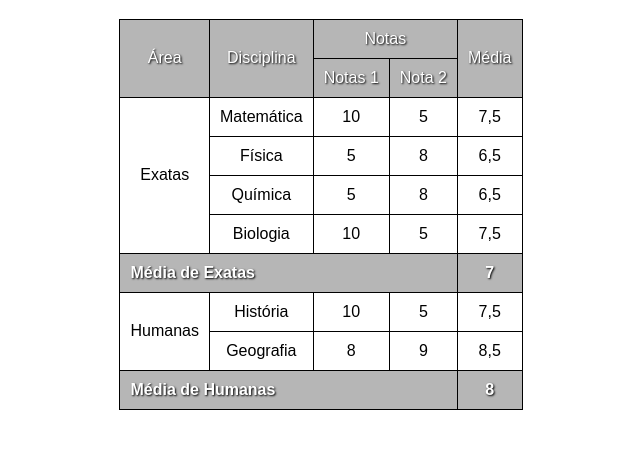
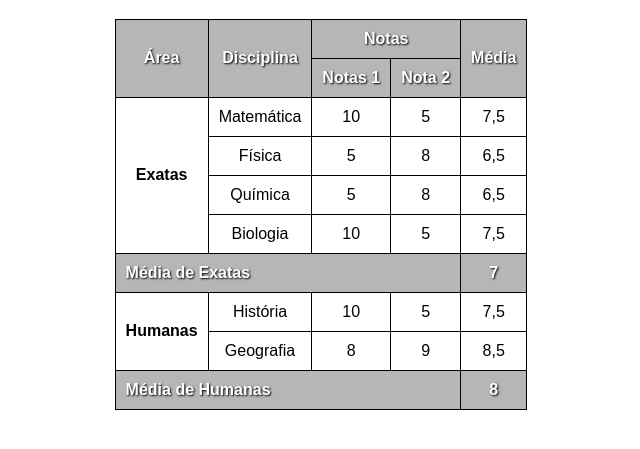
Before and after one commit to Evertonchini/html-css, a plain HTML site: page Desafios Modulo 03/d012/Desafio de Tabela 3/tabela03.html in a window 1280 px wide. Shown: the part 61-510 px from the top of the page, without its empty margins (319-959 px from the left). Drawn offline with Linux system fonts and the light colour scheme.

Commit message:
Adicionando Escopo

```diff
--- a/Desafios Modulo 03/d012/Desafio de Tabela 3/tabela03.html
+++ b/Desafios Modulo 03/d012/Desafio de Tabela 3/tabela03.html
@@ -56,16 +56,15 @@
     <h1>Desafio Tabela 03</h1>
     <table>
         <thead>
-            <tr>
-                <td rowspan="3">Área</td>
-                <td rowspan="3">Disciplina</td>
-                <td colspan="2">Notas</td>
-                <td rowspan="3">Média</td>
+                <th rowspan="3" scope="row">Área</td>
+                <th rowspan="3" scope="row">Disciplina</td>
+                <th colspan="2" scope="rowgroup">Notas</td>
+                <th rowspan="3" scope="row">Média</td>
 
-             </tr>
+
              <tr>
-                <td>Notas 1</td>
-                <td>Nota 2</td>
+                <th scope="colgroup">Notas 1</th>
+                <th scope="colgroup">Nota 2</th>
              </tr>
 
 
@@ -73,7 +72,7 @@
 
         <tbody>
             <tr>
-                <td rowspan="5">Exatas</td>
+                <td rowspan="5"><strong>Exatas</strong></td>
             </tr>
 
             <tr>
@@ -106,12 +105,12 @@
 
 
             <tr>
-                <th colspan="4" class="ME">Média de Exatas</th>
+                <th colspan="4" class="ME" scope="col">Média de Exatas</th>
                 <th class="RME">7</td>
             </tr>
 
             <tr>
-                <td rowspan="2">Humanas</td>
+                <td rowspan="2"><strong>Humanas</strong></td>
                 <td>História</td>
                 <td>10</td>
                 <td>5</td>
@@ -127,7 +126,7 @@
             </tr>
 
             <tr>
-                <th colspan="4" class="ME">Média de Humanas</th>
+                <th colspan="4" class="ME" scope="col">Média de Humanas</th>
                 <th class="RME">8</th>
             </tr>
 
```
